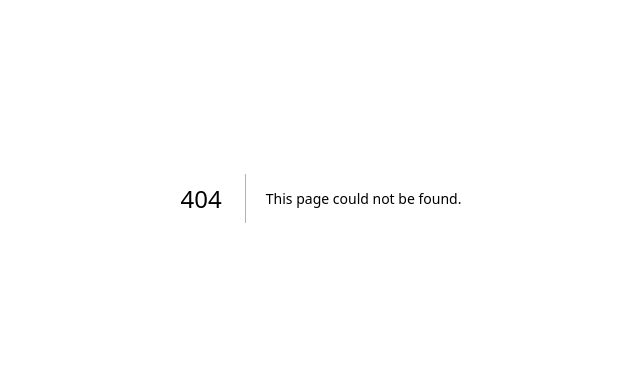
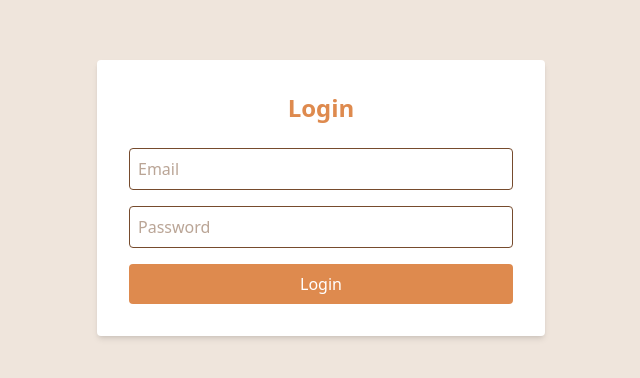
Before and after one commit to Williamwu277/marker, a Next.js app in the folder frontend/: page /login in a window 1280 px wide. Before the commit this address had no page. Shown: the part 202-580 px from the top of the page, without its empty margins (319-959 px from the left). Built offline with nearby package versions, Linux system fonts and the light colour scheme.

Commit message:
page.tsx doesnt work

```diff
--- /dev/null
+++ b/frontend/app/login/page.tsx
@@ -0,0 +1,71 @@
+"use client";
+import React, { useState } from "react";
+
+export default function LoginPage() {
+  const [email, setEmail] = useState("");
+  const [password, setPassword] = useState("");
+  const [error, setError] = useState<string | null>(null);
+  const [loading, setLoading] = useState(false);
+
+  const handleSubmit = async (e: React.FormEvent) => {
+    e.preventDefault();
+    setError(null);
+    setLoading(true);
+
+    try {
+      const res = await fetch("http://localhost:5000/login", {
+        method: "POST",
+        headers: { "Content-Type": "application/json" },
+        body: JSON.stringify({ email, password }),
+      });
+      const data = await res.json();
+
+      if (res.ok) {
+        // Handle successful login (e.g., save token, redirect)
+        alert("Login successful!");
+        // Example: localStorage.setItem("token", data.token);
+      } else {
+        setError(data.message || "Login failed");
+      }
+    } catch (err) {
+      setError("Network error");
+    } finally {
+      setLoading(false);
+    }
+  };
+
+  return (
+    <div className="flex items-center justify-center min-h-screen bg-notebook">
+      <form
+        onSubmit={handleSubmit}
+        className="bg-white p-8 rounded shadow-md w-full max-w-md"
+      >
+        <h2 className="text-2xl font-bold mb-6 text-center text-primary">Login</h2>
+        <input
+          className="block w-full mb-4 p-2 border rounded"
+          type="email"
+          placeholder="Email"
+          value={email}
+          onChange={e => setEmail(e.target.value)}
+          required
+        />
+        <input
+          className="block w-full mb-4 p-2 border rounded"
+          type="password"
+          placeholder="Password"
+          value={password}
+          onChange={e => setPassword(e.target.value)}
+          required
+        />
+        {error && <div className="text-red-500 mb-4">{error}</div>}
+        <button
+          className="bg-primary text-white px-4 py-2 rounded w-full"
+          type="submit"
+          disabled={loading}
+        >
+          {loading ? "Logging in..." : "Login"}
+        </button>
+      </form>
+    </div>
+  );
+}
```
